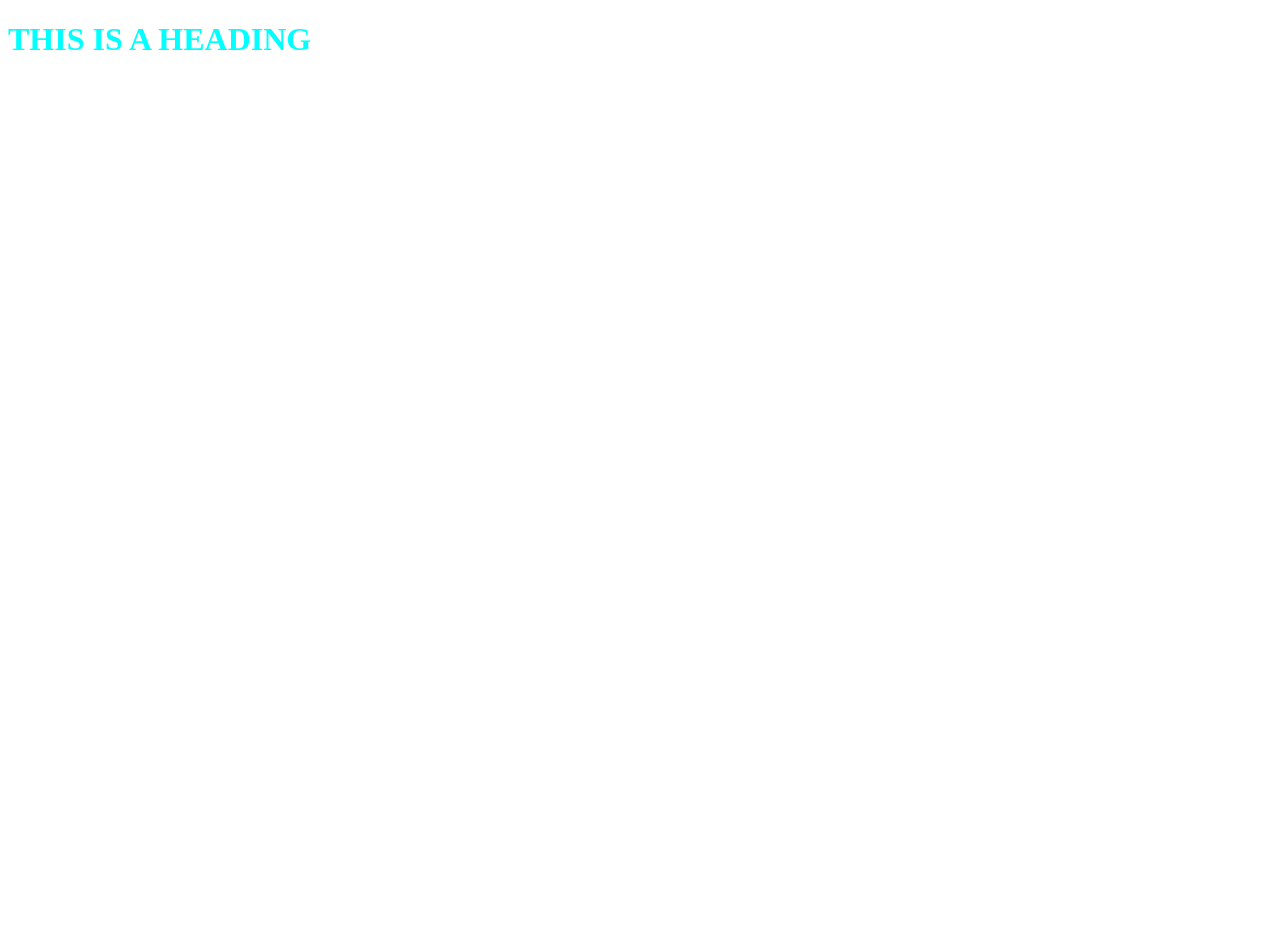
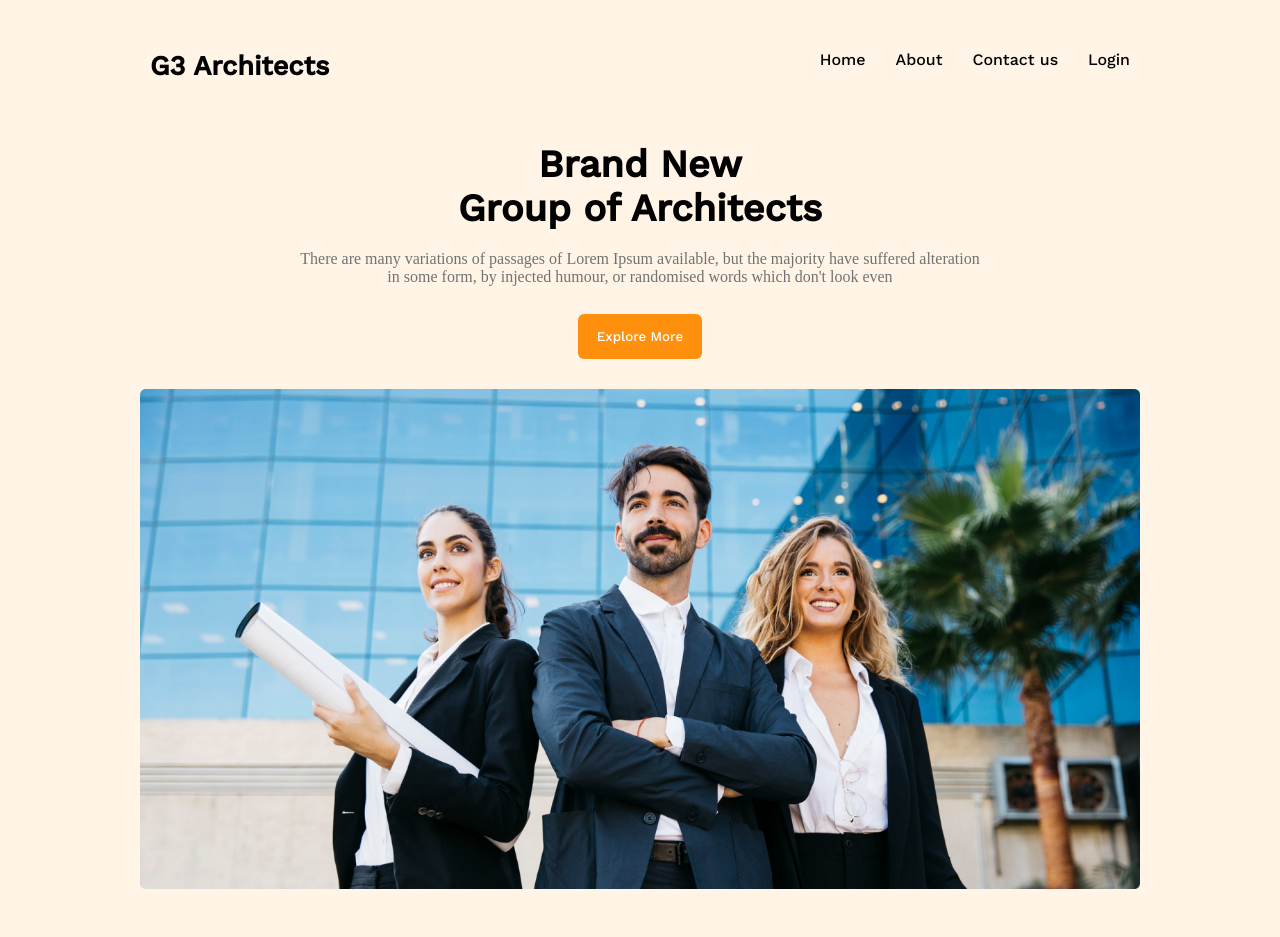
Before and after one commit to sultana-nadia/architect-g3, a plain HTML site: page index.html in a window 1280 px wide. Before the commit the page ends 800 px from the top, so only its background shows below. Drawn offline with nearby package versions, Linux system fonts and the light colour scheme.

Commit message:
header done

```diff
--- a/index.html
+++ b/index.html
@@ -5,11 +5,36 @@
     <meta name="viewport" content="width=device-width, initial-scale=1.0">
     <title>A new project</title>
 
+    <link rel="preconnect" href="https://fonts.googleapis.com">
+    <link rel="preconnect" href="https://fonts.gstatic.com" crossorigin>
+    <link href="https://fonts.googleapis.com/css2?family=Work+Sans:wght@500&display=swap" rel="stylesheet">
+
     <link rel="stylesheet" href="styles/architect.css">
 </head>
 <body>
     <header>
-       <h1>THIS IS A HEADING</h1>
+        <section class="sec1">
+            <div class="header-part">
+                <div class="heading">
+                    <h2 class="archi">G3 Architects</h2>
+                    <ul>
+                        <li>Home</li>
+                        <li>About</li>
+                        <li>Contact us</li>
+                        <li>Login</li>
+                    </ul>
+                </div>
+                 <div class="head-title">
+                    <h1 class="main-title">Brand New <br> Group of Architects </h1>
+                    <p class="para-title">There are many variations of passages of Lorem Ipsum available, but the majority have suffered alteration<br> in some form, by injected humour, or randomised words which don't look even</p>
+                    <button class="btn1">Explore More</button>
+                 </div>
+                 <div class="img-one">
+                    <img class="banner" src="../architect-g3/images/banner.png" alt="">
+                 </div>
+            </div>
+        </section>
+
     </header>
     <main>
 
--- a/styles/architect.css
+++ b/styles/architect.css
@@ -1,3 +1,88 @@
-h1{
-    color: aqua;
+*{
+    margin: 0;
+    padding: 0;
 }
+.header-part{
+    background-color:  rgba(255, 144, 14, 0.10);
+    height: 940px;
+    width: 100%;
+}
+.heading{
+    display: flex;
+    justify-content: space-between;
+    margin-left: 150px;
+    margin-right: 150px;
+    padding-top: 50px;
+}
+.heading ul{
+    display: flex;
+    text-decoration: none;
+    list-style: none;
+}
+.heading ul li{
+    padding-left: 30px;
+    font-family:work sans;
+}
+.archi{
+    font-family:work sans;
+    font-size: 27px;
+}
+.head-title{
+    text-align: center;
+    padding-top: 60px;
+}
+.main-title{
+    font-size: 38px;
+    font-family:work sans;
+}
+.para-title{
+    color: var(--Dark-03, #727272);
+    padding-top: 20px;
+    padding: 0 auto;
+    padding-bottom: 28px;
+}
+.btn1{
+    padding: 15px 19px;
+    border: 0;
+    border-radius: 6px;
+    background-color: #FF900E;
+    color: white;
+    font-family:work sans;
+}
+.banner{
+    height: 500px;
+    width: 1000px;
+    /* object-fit: cover; */
+    padding-top: 30px;
+    padding:0 auto;
+    border: 0;
+    margin: auto;
+    display: block;
+    border-radius: 10px;
+    padding-bottom: 45px;
+}
+
+
+
+/* media query codes starts here */
+@media only screen and (max-width:500px){
+    header-part{
+        flex-direction:column;
+        width: 100%;
+   }
+   .heading,.heading ul{
+        flex-direction:column;
+        width: 100%;
+   }
+   .heading ul li{
+    padding-top: 10px;
+   }
+   .heading{
+    text-align: center;
+    margin: 0;
+   }
+   .banner{
+    width: 200px;
+    height: 150px;
+   }
+}
```
Also changed, not shown: images/architect.png (added), images/banner.png (added), images/icons/customers.png (added), images/icons/email.png (added), images/icons/projects.png (added), images/icons/ribon.png (added), images/sponsors/amazon.png (added), images/sponsors/figma.png (added), images/sponsors/google.png (added), images/sponsors/spotify.png (added), images/sponsors/telerama.png (added), images/team1.png (added), images/team2.png (added), images/team3.png (added), 1 more files.
